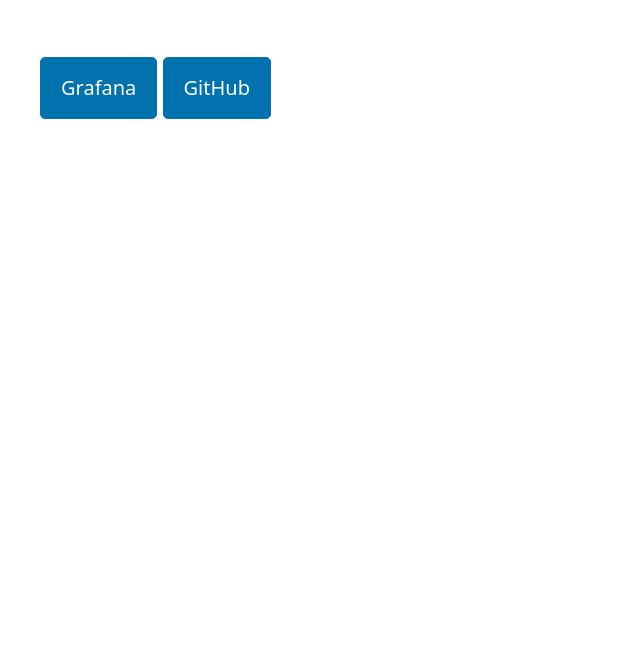
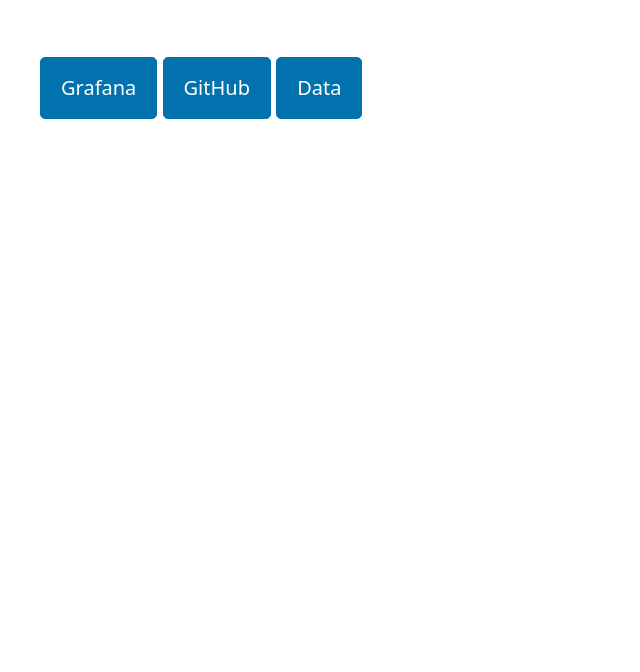
Before and after one commit to Flipez/mvg-scraper, a plain HTML site: page public/index.html in a window 1280 px wide. Shown: the part 128-800 px from the top of the page, without its empty margins (0-640 px from the left). Drawn offline with nearby package versions, Linux system fonts and the light colour scheme.

Commit message:
add data link
Signed-off-by: Robert Müller <code@brauser.io>

```diff
--- a/public/index.html
+++ b/public/index.html
@@ -29,6 +29,7 @@
     <main class="container">
       <a href="https://grafana.mvg.auch.cool/public-dashboards/9706492223f6409788cc77d17c1faed7"><button>Grafana</button></a>
       <a href="https://github.com/flipez/mvg-observatory"></a><button>GitHub</button></a>
+      <a href="https://data.mvg.auch.cool"></a><button>Data</button></a>
     </main>
     <!-- ./ Main -->
   </body>
```
